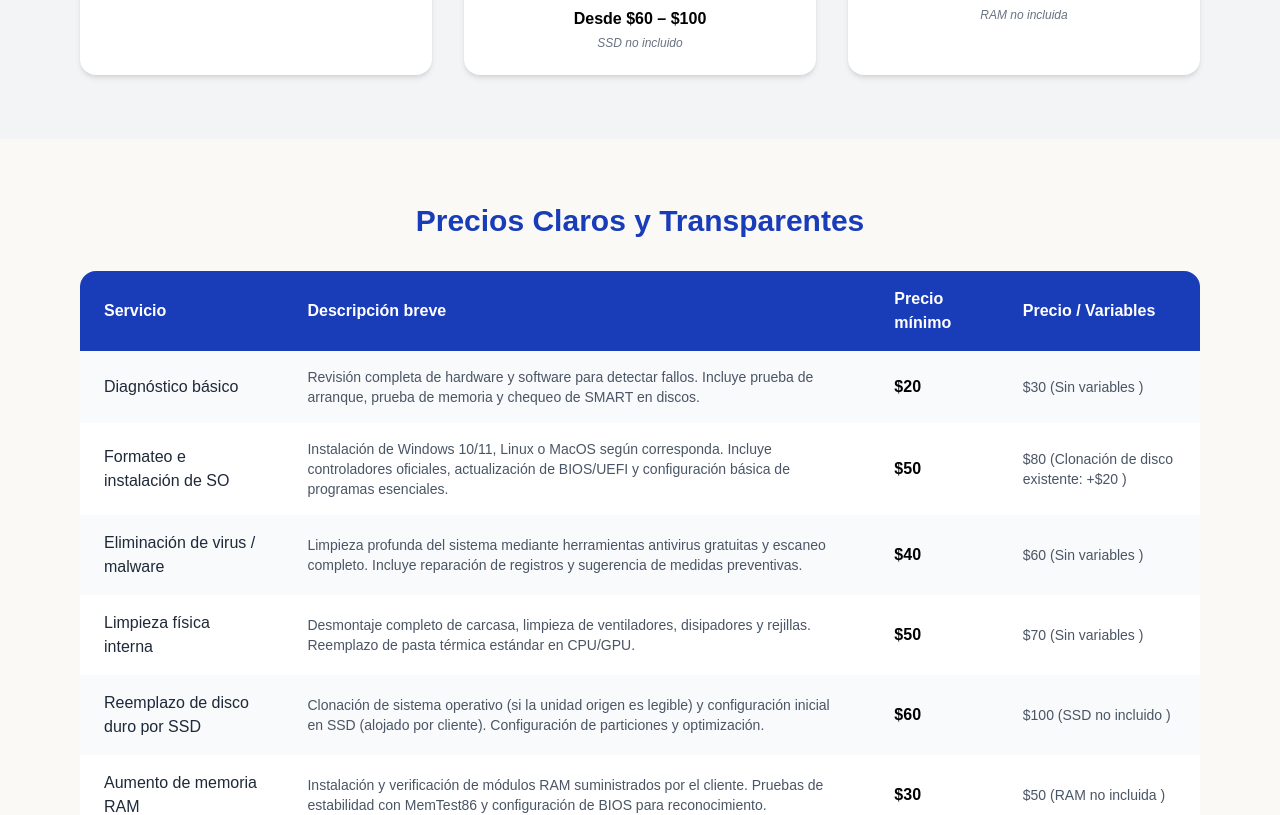
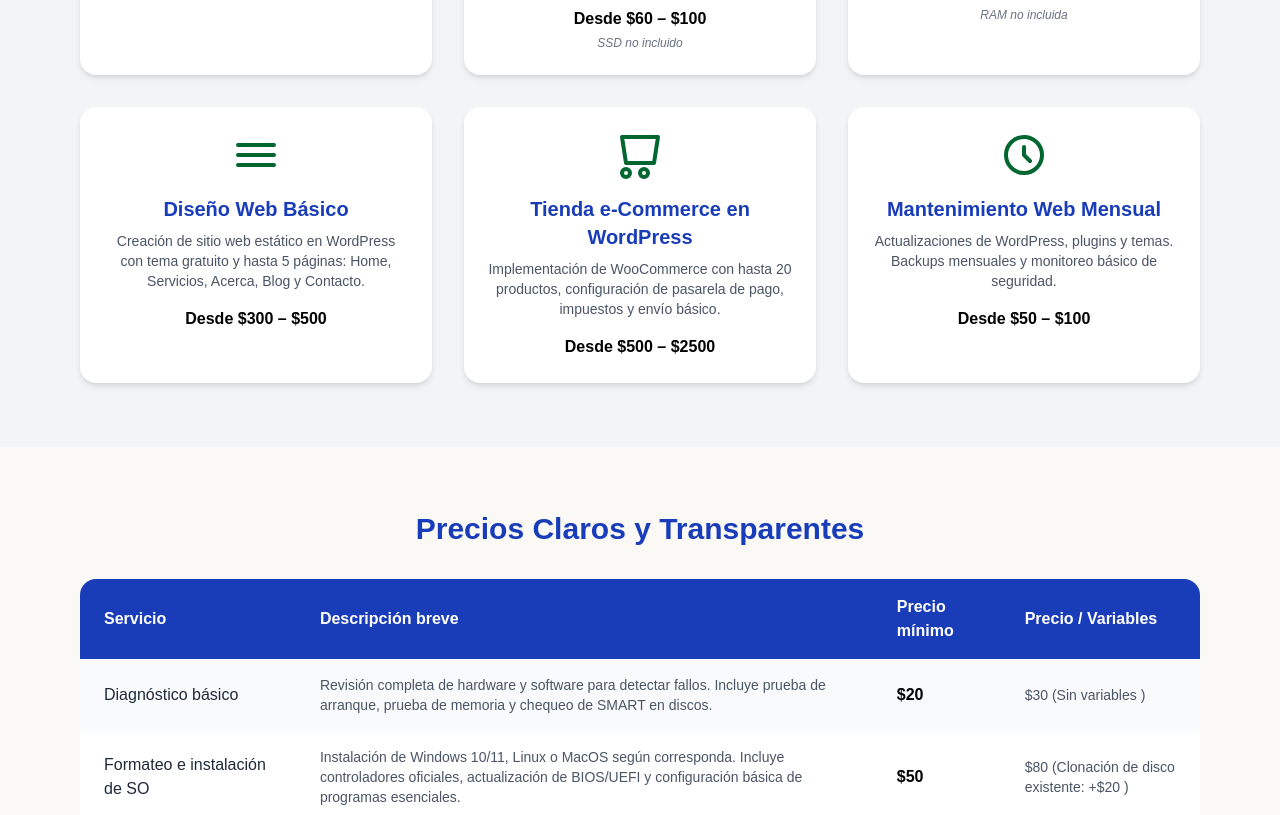
Before and after one commit to SanJacob99/ReparaMD, a Next.js app: page / in a window 1280 px wide. Shown: the part 1493-2308 px from the top of the page. Built offline with nearby package versions, Linux system fonts and the light colour scheme.

Commit message:
feat: add more services

```diff
--- a/src/app/page.tsx
+++ b/src/app/page.tsx
@@ -27,7 +27,7 @@ type FAQItem = {
   answer: string;
 };
 
-const services: Service[] = [
+export const services: Service[] = [
   {
     id: "diagnostico",
     title: "Diagnóstico básico",
@@ -59,6 +59,7 @@ const services: Service[] = [
       "Instalación de Windows 10/11, Linux o MacOS según corresponda. Incluye controladores oficiales, actualización de BIOS/UEFI y configuración básica de programas esenciales.",
     priceMin: 50,
     priceMax: 80,
+    extraInfo: "Clonación de disco existente: +$20",
     icon: (
       <svg
         xmlns="http://www.w3.org/2000/svg"
@@ -75,7 +76,6 @@ const services: Service[] = [
         />
       </svg>
     ),
-    extraInfo: "Clonación de disco existente: +$20",
   },
   {
     id: "virus",
@@ -173,6 +173,79 @@ const services: Service[] = [
           strokeLinecap="round"
           strokeLinejoin="round"
           d="M2 10h20M2 14h20"
+        />
+      </svg>
+    ),
+  },
+  // Nuevos servicios de desarrollo web
+  {
+    id: "web-basico",
+    title: "Diseño Web Básico",
+    description:
+      "Creación de sitio web estático en WordPress con tema gratuito y hasta 5 páginas: Home, Servicios, Acerca, Blog y Contacto.",
+    priceMin: 300,
+    priceMax: 500,
+    icon: (
+      <svg
+        xmlns="http://www.w3.org/2000/svg"
+        className="h-12 w-12 text-green-800"
+        fill="none"
+        viewBox="0 0 24 24"
+        stroke="currentColor"
+        strokeWidth={2}
+      >
+        <path
+          strokeLinecap="round"
+          strokeLinejoin="round"
+          d="M3 7h18M3 12h18M3 17h18"
+        />
+      </svg>
+    ),
+  },
+  {
+    id: "ecommerce-wordpress",
+    title: "Tienda e-Commerce en WordPress",
+    description:
+      "Implementación de WooCommerce con hasta 20 productos, configuración de pasarela de pago, impuestos y envío básico.",
+    priceMin: 500,
+    priceMax: 2500,
+    icon: (
+      <svg
+        xmlns="http://www.w3.org/2000/svg"
+        className="h-12 w-12 text-green-800"
+        fill="none"
+        viewBox="0 0 24 24"
+        stroke="currentColor"
+        strokeWidth={2}
+      >
+        <path
+          strokeLinecap="round"
+          strokeLinejoin="round"
+          d="M3 3h18l-2 13H5L3 3z M16 21a2 2 0 11-4 0 2 2 0 014 0z M7 21a2 2 0 11-4 0 2 2 0 014 0z"
+        />
+      </svg>
+    ),
+  },
+  {
+    id: "mantenimiento-web",
+    title: "Mantenimiento Web Mensual",
+    description:
+      "Actualizaciones de WordPress, plugins y temas. Backups mensuales y monitoreo básico de seguridad.",
+    priceMin: 50,
+    priceMax: 100,
+    icon: (
+      <svg
+        xmlns="http://www.w3.org/2000/svg"
+        className="h-12 w-12 text-green-800"
+        fill="none"
+        viewBox="0 0 24 24"
+        stroke="currentColor"
+        strokeWidth={2}
+      >
+        <path
+          strokeLinecap="round"
+          strokeLinejoin="round"
+          d="M12 8v4l3 3 M21 12a9 9 0 11-18 0 9 9 0 0118 0z"
         />
       </svg>
     ),
@@ -370,7 +443,7 @@ const App: React.FC = () => {
                   href="#contacto"
                   className="text-blue-800 hover:underline font-semibold"
                 >
-                  formulario de contacto s
+                  formulario de contacto
                 </a>{" "}
                 o marcando <strong>(240) 602-2365</strong>. Segundo, entrega tu
                 equipo en nuestra dirección en Rockville (123 Main Street, Suite
```
